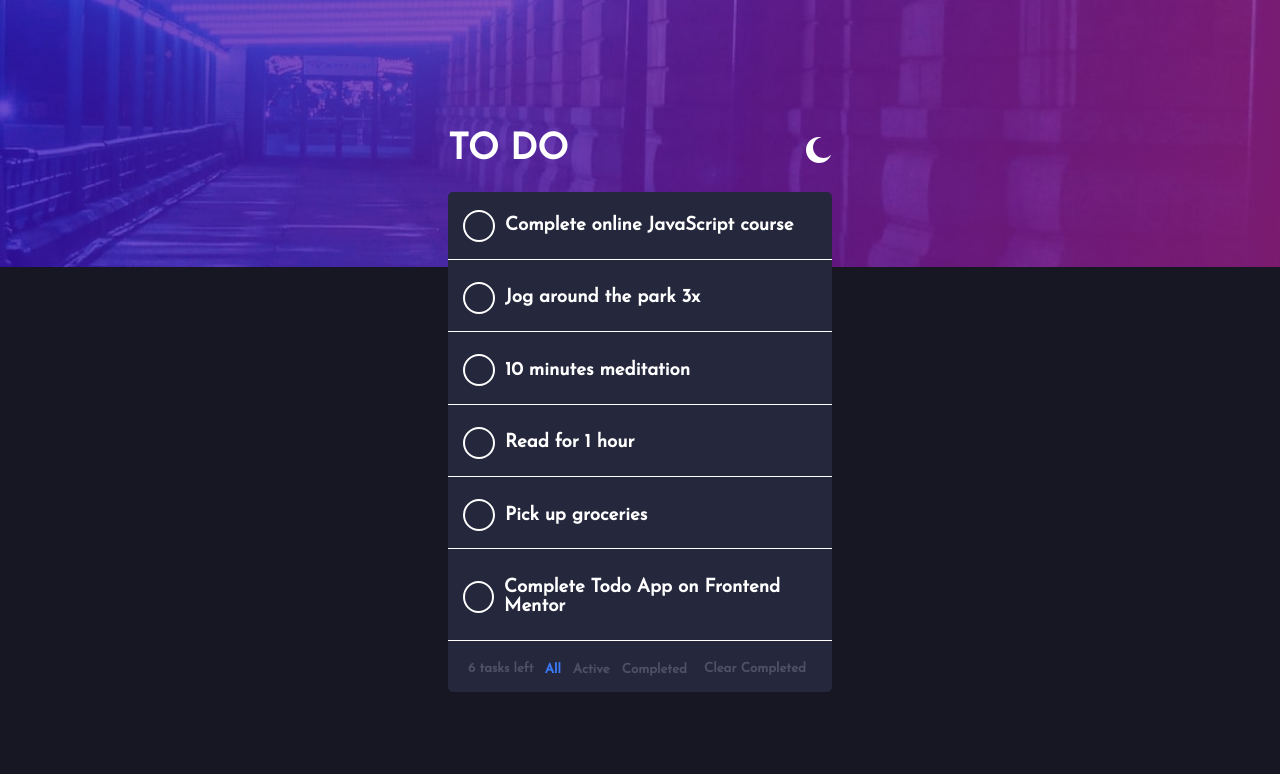
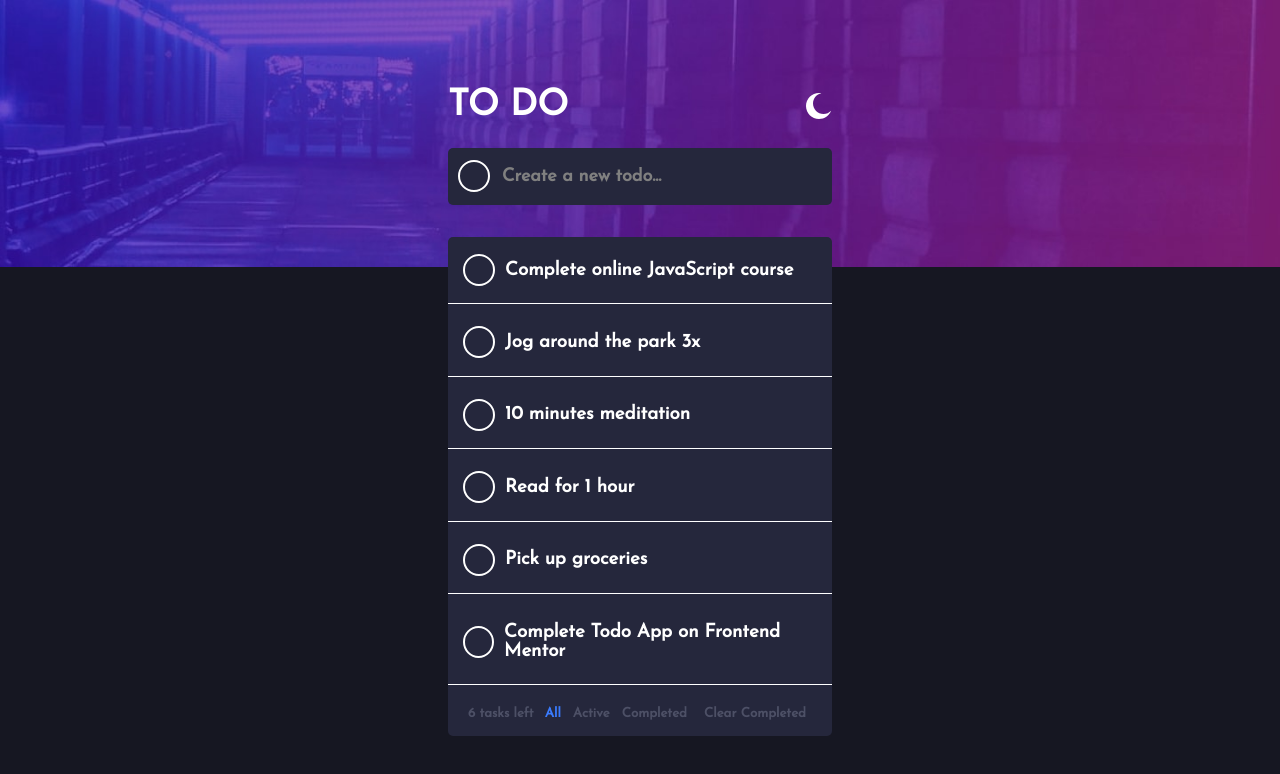
Before and after one commit to SorerBOT/React-Todo, a React (Create React App) app: page / in a window 1280 px wide. Shown: the top 774 px of the page. Built offline with nearby package versions, Linux system fonts and the light colour scheme.

Commit message:
(Feat) Add Task

```diff
--- a/src/App.css
+++ b/src/App.css
@@ -10,6 +10,7 @@ html, body, #root {
 	justify-content: center;
 }
 #root, .list {
+	position: relative;
 	display: flex;
 	flex-direction: column;
 }
@@ -26,6 +27,14 @@ html, body, #root {
 	color: white;
 	font-weight: bolder;
 }
+.menu {
+	width: 30%;
+	gap: 2em;
+	display: flex;
+	flex-direction: column;
+	justify-content: space-between;
+	align-items: center;
+}
 .list {
 	font-weight: lighter;
 	border-radius: 5px;
@@ -33,7 +42,7 @@ html, body, #root {
 	background-color: hsl(235, 24%, 19%);
 	justify-content: space-around;
 	gap: 5px;
-	width: 30%;
+	width: 100%;
 }
 .task {
 	padding: 5px;
@@ -87,3 +96,26 @@ html, body, #root {
 .buttons:hover {
 	cursor: pointer;
 }
+.add-task {
+	border-radius: 5px;
+	width: 100%;
+	border: none;
+	z-index: 1;
+	background-color:hsl(235, 24%, 19%);
+	padding: 0;
+}
+.set-description {
+	margin: 1em 0 1em 0;
+	background: none;
+	border: none;
+	font-family: 'Josefin Sans', sans-serif;
+	font-weight: bold;
+	font-size: large;
+}
+.set-description::placeholder {
+	color: grey;
+	opacity: 1;
+}
+.set-description:focus {
+	color: white;
+}
--- a/src/App.js
+++ b/src/App.js
@@ -58,9 +58,9 @@ function App() {
   }
   return (
     <>
-      <img src={backgroundImage} className="background-image"></img>
+      <img src={backgroundImage} alt="" className="background-image"></img>
       <Header />
-      <Tasks tasks={toggleDisplayMode(displayMode, tasks)} toggleTaskStatus={toggleTaskStatus} setDisplayMode={setDisplayMode} currentDisplayMode={displayMode} clearCompleted={clearCompleted} allTasks={tasks}></Tasks>
+      <Tasks setTasks={setTasks} tasks={toggleDisplayMode(displayMode, tasks)} toggleTaskStatus={toggleTaskStatus} setDisplayMode={setDisplayMode} currentDisplayMode={displayMode} clearCompleted={clearCompleted} allTasks={tasks}></Tasks>
     </>
   );
 }
--- /dev/null
+++ b/src/Components/AddTask.js
@@ -0,0 +1,24 @@
+import { useState } from "react";
+
+export default function AddTask({ setTasks, allTasks }) {
+    const [description, setDescription] = useState("");
+    return (
+        <div className="task add-task" >
+            <button className="button" onClick={() => {
+                if (!description) return;
+                setTasks([
+                    ...allTasks,
+                    {
+                        description: description,
+                        id: Date.now(),
+                        complete: false
+                    }
+                ]);
+                setDescription("");
+            }}></button>
+            <input onChange={(event) => {
+                setDescription(event.target.value);
+            }} className="set-description" type="text" placeholder="Create a new todo..." value={description}></input>
+        </div >
+    )
+}
--- a/src/Components/Task.js
+++ b/src/Components/Task.js
@@ -6,7 +6,7 @@ export default function Task({ task, toggleTaskStatus }) {
             <button style={{ backgroundImage: task.complete ? "linear-gradient(hsl(192, 100%, 67%), hsl(280, 87%, 65%))" : "none" }} className="button" onClick={() => toggleTaskStatus(task)}>
                 {task.complete && <img src={image} />}
             </button>
-            <h3 className="description" style={{ textDecoration: task.complete ? "line-through" : "none" }}>{task.description}</h3>
+            <h3 className="description" style={{ textDecoration: task.complete ? "line-through" : "none", color: task.complete ? "grey" : "white" }}>{task.description}</h3>
         </div >
     )
 }
--- a/src/Components/Tasks.js
+++ b/src/Components/Tasks.js
@@ -1,8 +1,12 @@
+import AddTask from "./AddTask"
 import Task from "./Task"
 import Button from "./Button"
 
-export default function Tasks({ tasks, toggleTaskStatus, setDisplayMode, currentDisplayMode, clearCompleted, allTasks }) {
+export default function Tasks({ setTasks, tasks, toggleTaskStatus, setDisplayMode, currentDisplayMode, clearCompleted, allTasks }) {
     return (
+
+        <div className="menu">
+            <AddTask setTasks={setTasks} allTasks={allTasks} />
             <div className="list">
                 {tasks.map((task) => (
                     <Task task={task} key={task.id} toggleTaskStatus={toggleTaskStatus} />
@@ -20,5 +24,6 @@ export default function Tasks({ tasks, toggleTaskStatus, setDisplayMode, current
                     >Clear Completed</button>
                 </div>
             </div>
+        </div>
     )
 }
```
Lines whose indentation alone changed are shown as unchanged.
